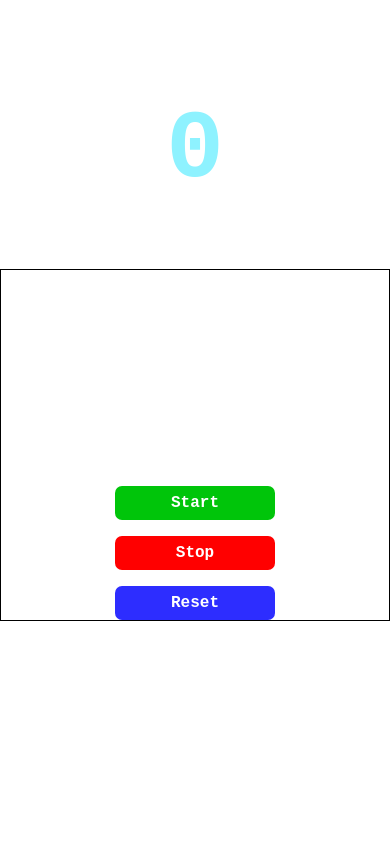
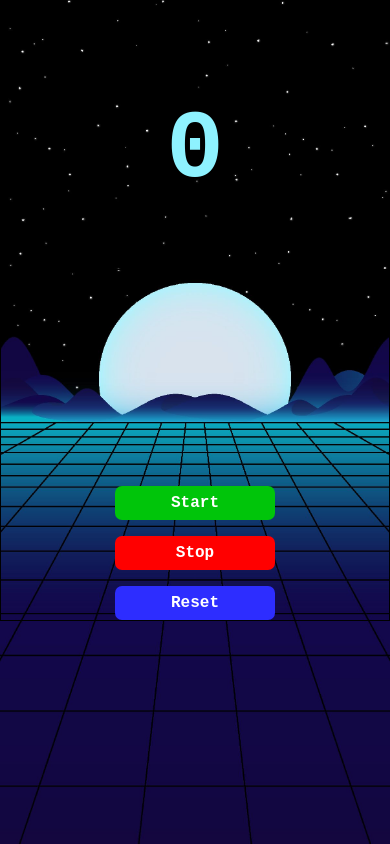
Before and after one commit to Asaduzzaman-Sohan/Stop-Watch, a plain HTML site: page index.html in a window 390 px wide. Drawn offline with Linux system fonts and the light colour scheme; the site is published under a folder, as on GitHub Pages, so addresses that start at the root find nothing.

Commit message:
all done

```diff
--- a/style/style.css
+++ b/style/style.css
@@ -3,7 +3,7 @@
 }
 
 body {
-    background-image: url(/images/bg1.jpg);
+    background-image: url('../images/bg1.jpg');
     background-repeat: no-repeat;
     background-size: 100%;
 }
@@ -81,7 +81,7 @@ body {
 @media only screen and (max-width: 490px) {
 
     body {
-        background-image: url(/images/bg3.jpg);
+        background-image: url('../images/bg3.jpg');
         background-repeat: no-repeat;
         background-size: 100%;
     }
```
